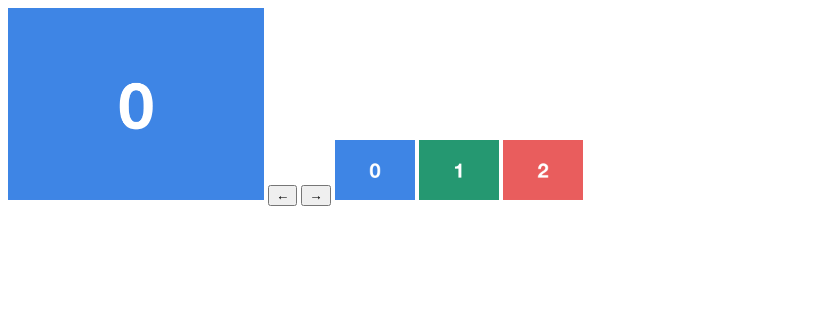
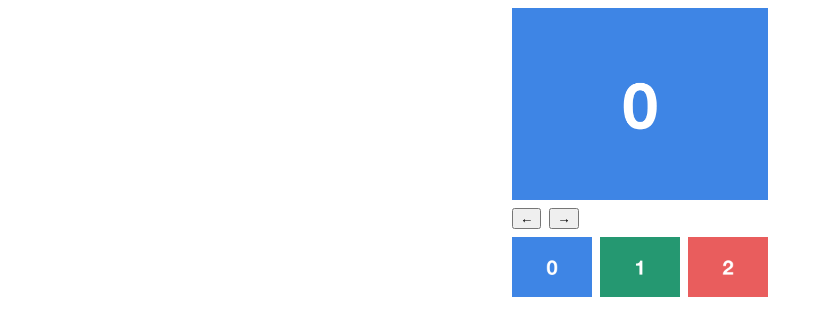
Before and after one commit to gusutaharu/Slideshow-js, a plain HTML site: page example/example.html in a window 1280 px wide. Shown: the whole page, without its empty margins (0-823 px from the left). Drawn offline with Linux system fonts and the light colour scheme.

Commit message:
lesson07

```diff
--- a/example/example.css
+++ b/example/example.css
@@ -4,3 +4,13 @@ main {
   width: 256px;
   margin: 0 auto;
 }
+
+img {
+  vertical-align: bottom;
+}
+
+.container {
+  display: flex;
+  gap: 8px;
+  margin-top: 8px;
+}
--- a/example/example.html
+++ b/example/example.html
@@ -4,17 +4,20 @@
   <meta charset="UTF-8">
   <meta name="viewport" content="width=device-width, initial-scale=1.0">
   <title>スライドショー</title>
+  <link rel="stylesheet" href="example.css">
 </head>
 <body>
   <main>
     <img src="../pic0.png" width="256" height="192">
-
-    <button>←</button>
-    <button>→</button>
-
-    <img src="../pic0.png" width="80" height="60">
-    <img src="../pic1.png" width="80" height="60">
-    <img src="../pic2.png" width="80" height="60">
+    <div class="container">
+      <button>←</button>
+      <button>→</button>
+    </div>
+    <div class="container">
+      <img src="../pic0.png" width="80" height="60">
+      <img src="../pic1.png" width="80" height="60">
+      <img src="../pic2.png" width="80" height="60">
+    </div>
 
   </main>
 </body>
```
